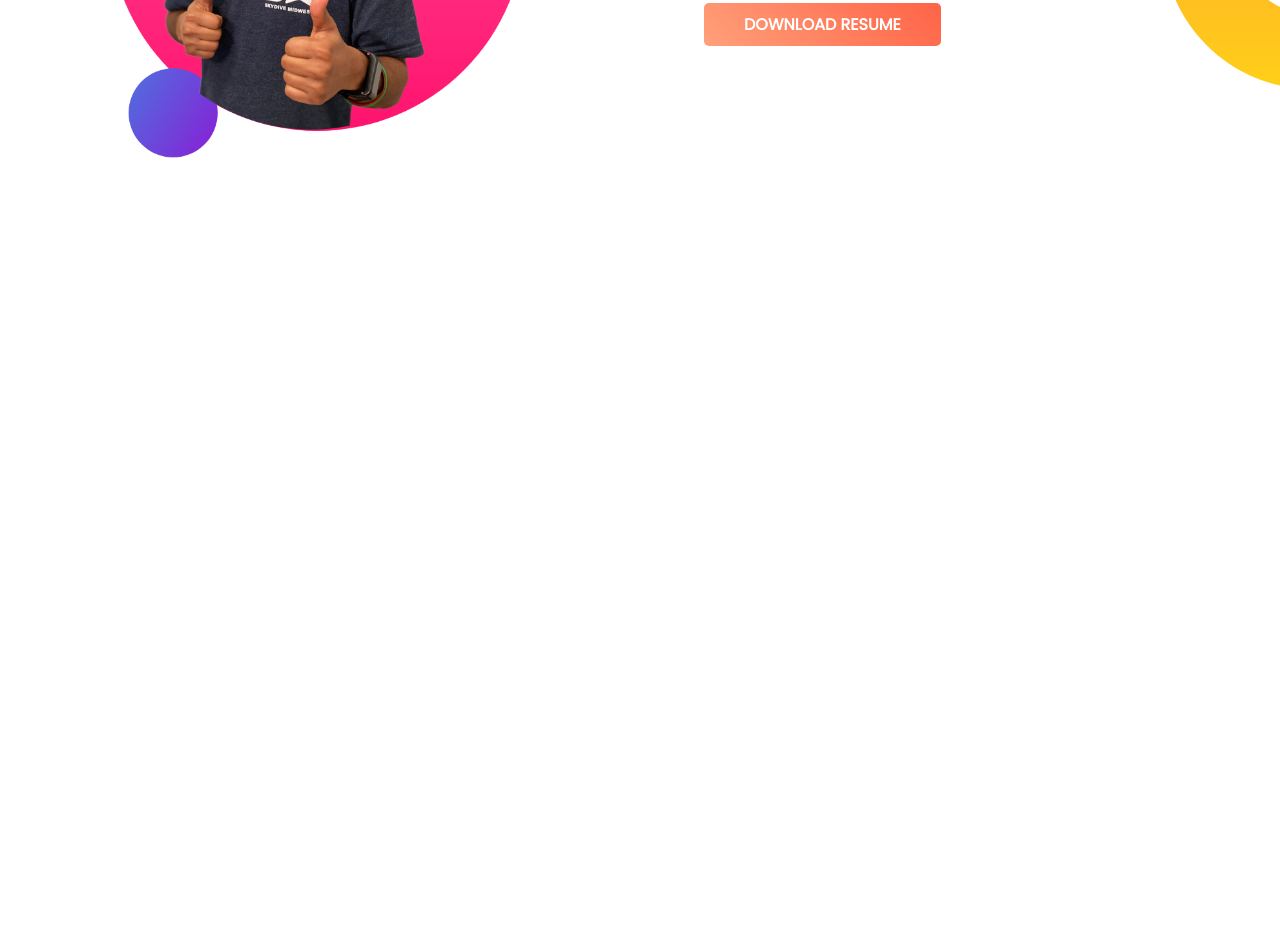
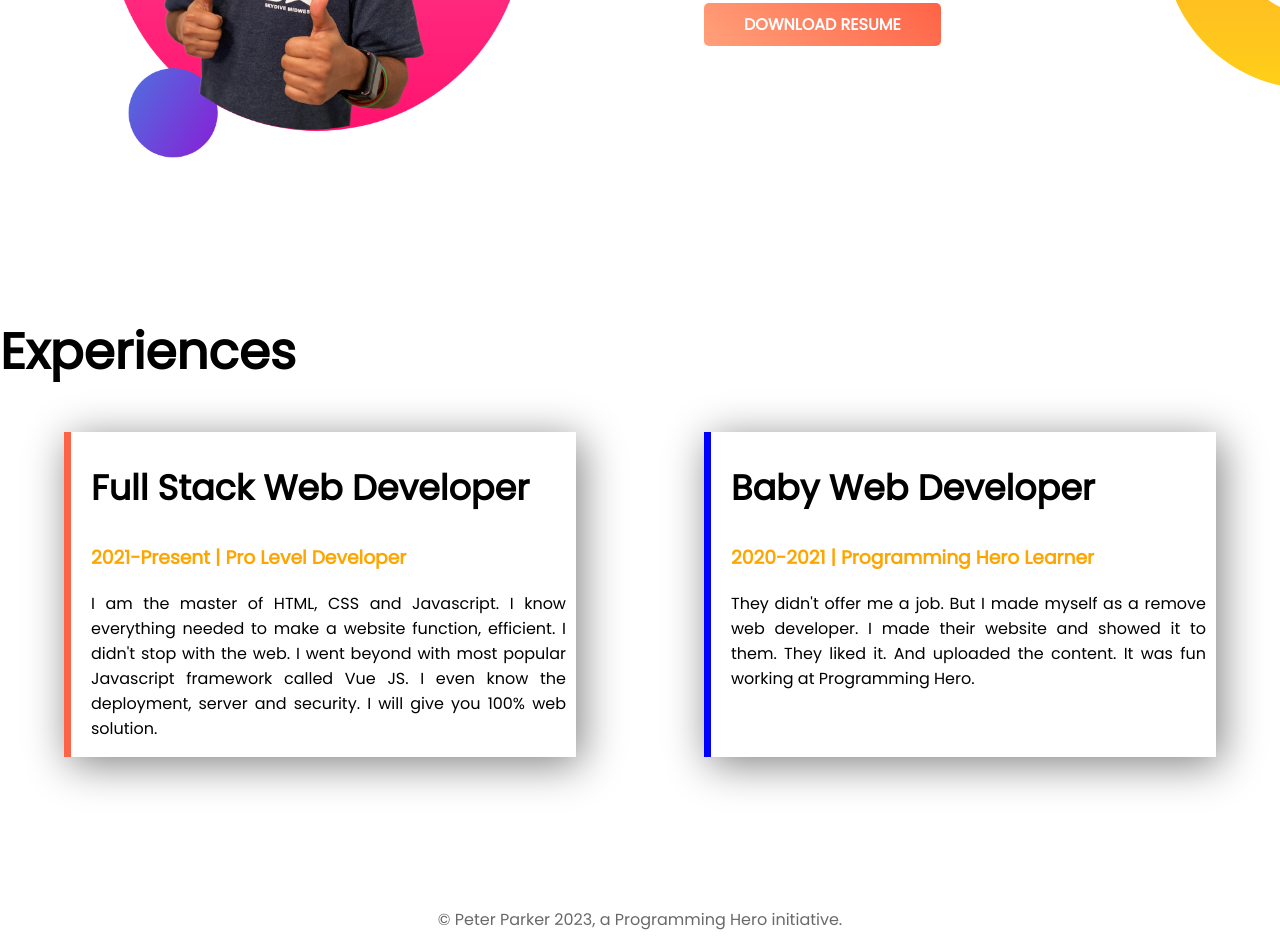
Before and after one commit to Programmer-Mehadi/developer-portfolio, a plain HTML site: page index.html in a window 1280 px wide. Shown: the part 899-1847 px from the top of the page. Before the commit the page ends 1214 px from the top, so only its background shows below. Drawn offline with Linux system fonts and the light colour scheme.

Commit message:
portfolio finish

```diff
--- a/index.html
+++ b/index.html
@@ -14,7 +14,7 @@
     <link rel="stylesheet" href="style.css" />
   </head>
   <body>
-    <section class="top-banner">
+    <section class="top-banner flexible-container">
       <div class="half-width">
         <h1>Welcome To</h1>
         <h1><span class="orange-color">Peter Parker</span> World!</h1>
@@ -36,7 +36,7 @@
         <img src="images/jhankar.png" alt="" />
       </div>
     </section>
-    <section class="dream-big">
+    <section class="dream-big flexible-container">
       <div class="half-width"><img src="images/jhankar2.png" alt="" /></div>
       <div class="half-width">
         <h1>Dream Big</h1>
@@ -49,5 +49,36 @@
         <a class="hire-me-btn" href="">DOWNLOAD RESUME</a>
       </div>
     </section>
+    <section class="experience-section">
+      <h1>Experiences</h1>
+      <div class="experience-body">
+        <div class="experience left half-width">
+          <h2>Full Stack Web Developer</h2>
+          <h3 class="orange-color">2021-Present | Pro Level Developer</h3>
+          <p>
+            I am the master of HTML, CSS and Javascript. I know everything
+            needed to make a website function, efficient. I didn't stop with the
+            web. I went beyond with most popular Javascript framework called Vue
+            JS. I even know the deployment, server and security. I will give you
+            100% web solution.
+          </p>
+        </div>
+        <div class="experience right half-width">
+          <h2>Baby Web Developer</h2>
+          <h3 class="orange-color">2020-2021 | Programming Hero Learner</h3>
+          <p>
+            They didn't offer me a job. But I made myself as a remove web
+            developer. I made their website and showed it to them. They liked
+            it. And uploaded the content. It was fun working at Programming
+            Hero.
+          </p>
+        </div>
+      </div>
+    </section>
+    <footer>
+      <p class="copyright-text">
+        © Peter Parker 2023, a Programming Hero initiative.
+      </p>
+    </footer>
   </body>
 </html>
--- a/style.css
+++ b/style.css
@@ -9,7 +9,7 @@ h1 {
 .orange-color {
   color: orange;
 }
-section {
+.flexible-container {
   display: flex;
   margin-bottom: 150px;
 }
@@ -37,3 +37,31 @@ section {
   background-repeat: no-repeat;
   background-position: right;
 }
+.experience-body {
+  display: flex;
+  margin-bottom: 150px;
+}
+.experience {
+  box-shadow: 5px 7px 40px grey;
+  width: 40%;
+  margin-left: 5%;
+  margin-right: 5%;
+  padding-left: 20px;
+}
+.experience p {
+  text-align: justify;
+  margin-right: 10px;
+}
+.experience-body .left {
+  border-left: 7px solid tomato;
+}
+.experience-body .right {
+  border-left: 7px solid blue;
+}
+.half-width h2 {
+  font-size: 35px;
+}
+.copyright-text {
+  text-align: center;
+  color: dimgray;
+}
```
